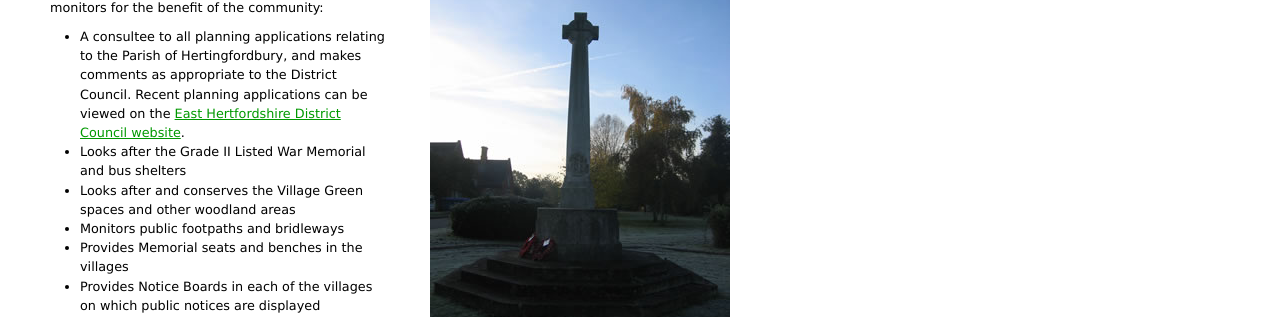
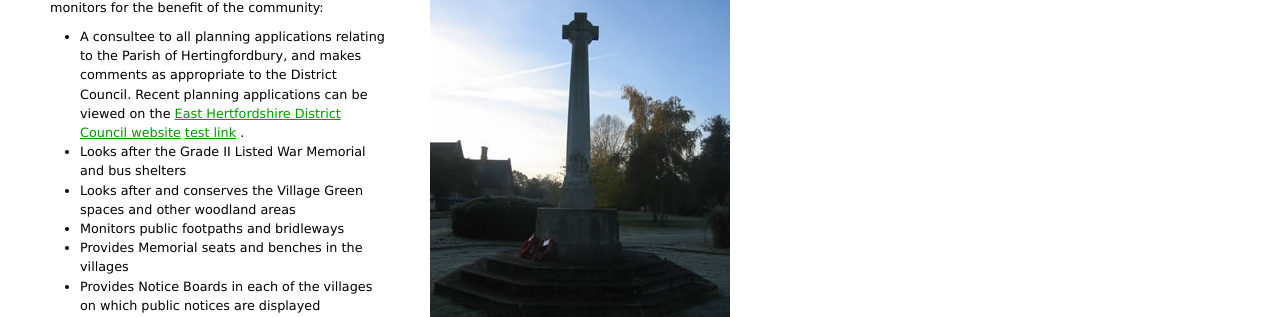
Before and after one commit to pugongyingh/hertingfordbury.org.uk, a Jekyll site: the page built from parish-council/what-we-do.md, in a window 1280 px wide. Shown: the part 344-661 px from the top of the page. Built offline with Jekyll 4.4.1, drawn with Linux system fonts in a browser that asks for light colours; nearby versions of some CDN libraries.

Commit message:
Add jQuery driven planning link.

```diff
--- a/parish-council/what-we-do.md
+++ b/parish-council/what-we-do.md
@@ -13,7 +13,20 @@
 	<ul>
 		<li>A consultee to all planning applications relating to the Parish of Hertingfordbury, and
 			makes comments as appropriate to the District Council. Recent planning applications can be viewed on
-			the <a href="http://online.eastherts.gov.uk/swiftlg/apas/run/WPHAPPCRITERIA?PARISH.MAINBODY.WPACIS.1.=25&amp;REGFROMDATE.MAINBODY.WPACIS.1.=11/8/2014&amp;SEARCHBUTTON.MAINBODY.WPACIS.1.=Search" target="_blank">East Hertfordshire District Council website</a>.
+			the <a href="http://online.eastherts.gov.uk/swiftlg/apas/run/WPHAPPCRITERIA?PARISH.MAINBODY.WPACIS.1.=25&amp;REGFROMDATE.MAINBODY.WPACIS.1.=11/8/2014&amp;SEARCHBUTTON.MAINBODY.WPACIS.1.=Search" target="_blank">East Hertfordshire District Council website</a>
+
+
+
+
+
+<a id="eastHertsPlanningLink" href="" target="_blank">test link</a>
+
+
+
+
+
+
+			.
 		</li>
 		<li>Looks after the Grade II Listed War Memorial and bus shelters</li>
 		<li>Looks after and conserves the Village Green spaces and other woodland areas</li>
```
Also changed, not shown: other parts of parish-council/what-we-do.md (+6 -0 lines).
